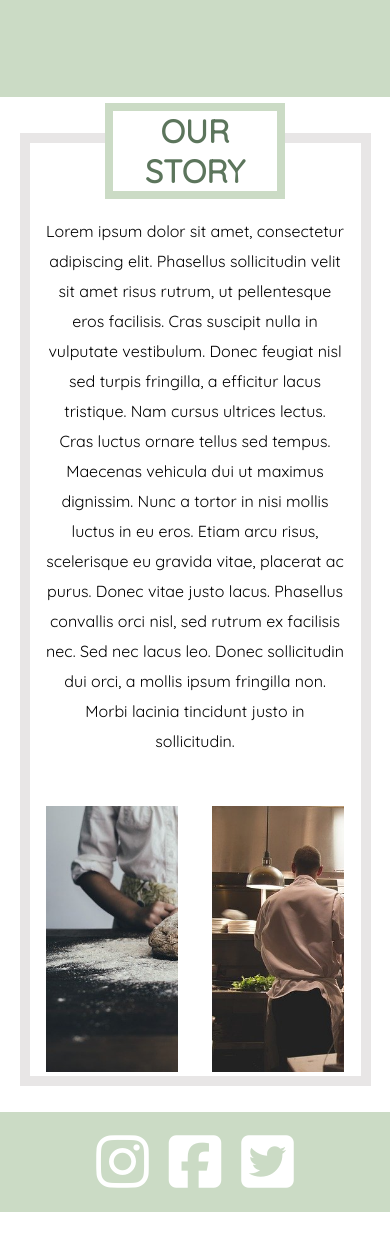
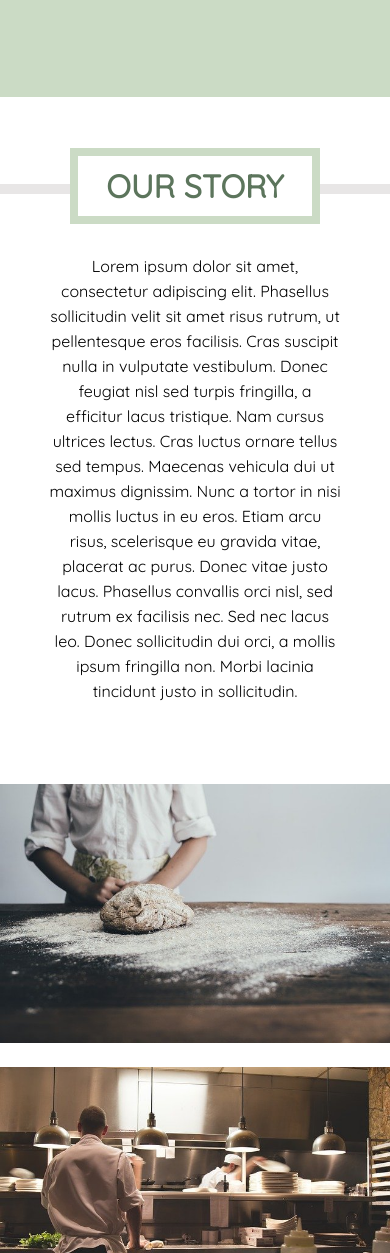
Before and after one commit to sirisandnes/Freaky-Friday, a plain HTML site: page index.html in a window 390 px wide. Shown: the part 747-2000 px from the top of the page. Before the commit the page ends 1959 px from the top, so only its background shows below. Drawn offline with Linux system fonts and the light colour scheme.

Commit message:
FERDIG VERSJON

```diff
--- a/dynamic.css
+++ b/dynamic.css
@@ -7,86 +7,23 @@
 }
 
 
-@media only screen and (max-width: 1100px)
-{
-    .about-element1
-    {
-        width:90%;
-    }
 
-    .about-element2
-    {
-     width: 90%;
-    }
-
-    .about-bilde
-    {
-        width:40%;
-    }
-
-}
 
 @media only screen and (max-width: 800px)
 
 {
 
 
-    .wrapper-about
-    {
-    width:100%;
-    height:100%;
-    display: flex;
-    flex-direction: column;
-    justify-content: center;
-    text-align: center;
-    margin-top: 100px;
-    }
-
-    .about-element1
-    {
-    border:10px solid #E8E6E6;
-    width:90%;
-    height: 700px;
-    display:flex;
-    flex-direction: column;
-    align-items: center;
-    border-bottom: white;
-    padding-bottom: 50px;
-
-    }
-    .about-element2
-    {
-
-    width:90%;
-    height: 300px;
-    display: flex;
-    flex-direction: row;
-    justify-content: space-around;
-    border-left: 10px solid #E8E6E6;
-    border-right:10px solid #E8E6E6;
-    border-bottom: 10px solid #E8E6E6;
-
-    }
-    .about-bilde
-    {
-
-    width:40%;
-    height:100%;
-    overflow: hidden;
-
-
-    }
-
-    .about-bilde img
-    {
-    width: 400px;
-    object-fit: cover;
-    }
 
     /*HEADER*/  /*DYNAMISK BLIR HAMBURGER*/
 
+    .wrapper-frontpage
+    {
+        margin-top: 85px;
+    }
+
     .navbar {
-        background-color: rgba(255, 255, 255, 0.575);
+        background-color: rgba(255, 255, 255, 0.945);
         position: fixed;
         top: 0;
         width: 100%;
@@ -94,6 +31,8 @@
         display: block;
         height: auto;
     }
+
+
     .hamburger {
         display: block;
         position: absolute;
@@ -116,88 +55,35 @@
 
 @media only screen and (max-width: 600px)
 {
-    .about-bilde img
+    .frontpage
+    {
+    width: 500px;
+
+    }
+}
+
+@media only screen and (max-width: 500px)
+{
+    .frontpage
     {
     width: 400px;
-    object-fit: contain;
+
     }
+}
 
-
-    /*body
-    {
-        background-image: none;
-    }
-    .wrapper-frontpage
-    {
-        border:1px solid blue;
-        height: 160px;
-        margin-bottom: 50px;
-    }
+@media only screen and (max-width: 400px)
+{
     .frontpage
     {
-        display: none;
-    }
-    .frontpage-undertext
-    {
-        border:1px solid red;
-        background-color: #CBDBC5;
-        padding:0;
-        height: 160px;
-        display: flex;
-        justify-content: center;
-        align-items: center;
+    width: 300px;
 
     }
-    .wrapper-about
+}
+    @media only screen and (max-width: 300px)
+{
+    .frontpage
     {
-    width:100%;
-    display: flex;
-    flex-direction: column;
-    justify-content: center;
-    text-align: center;
-    margin-top: 300px;
-    }
-
-    .about-element1
-    {
-    border:10px solid #E8E6E6;
-    width:90%;
-    height: 700px;
-    display:flex;
-    flex-direction: column;
-    align-items: center;
-    border-bottom: white;
-    padding-bottom: 50px;
-    }
-
-    .about-element2
-    {
-
-    width:90%;
-    height:500px;
-    display: flex;
-    flex-direction: column;
-    border-left: 10px solid #E8E6E6;
-    border-right:10px solid #E8E6E6;
-    border-bottom: 10px solid #E8E6E6;
-    align-items: center;
-    margin-bottom: 100px;
+    width: 200px;
 
     }
-    .about-bilde
-    {
-
-       border:1px solid red;
-       width:80%;
-       margin-bottom: 10px;
-
-
-    }
-
-
-    .footer
-    {
-        margin-top: 100px;
-    }
-/**/
 }
--- a/index.css
+++ b/index.css
@@ -86,7 +86,7 @@ html, body {
 a.anchor {
     display: block;
     position: relative;
-    top: -90px;
+    top: -60px;
     visibility: hidden;
 }
 .dropdown {
@@ -98,6 +98,7 @@ a.anchor {
     margin-right: 30px;
     color:#5C755D;
 
+
   }
 
   .dropdown-content {
@@ -106,17 +107,21 @@ a.anchor {
     z-index: 1;
 
 
+
   }
 
   .dropdown:hover .dropdown-content {
     display: block;
     margin-top: 30px;
+
+
   }
 
   .dropdown:hover
   {
       cursor: pointer;
       color:grey;
+
   }
 
 
@@ -143,8 +148,8 @@ a.anchor {
     border:10px solid #CBDBC5;
 	border-image-slice: 1;
     height:400px;
-    width: 50%;
-    min-width: 300px;
+    width: 600px;
+
 
 }
 
@@ -167,84 +172,85 @@ a.anchor {
 
 /* INNHOLD ABOUT */
 
-body{
-    box-sizing: border-box;
-    margin:0;
-    padding: 0;
-}
   .wrapper-about
   {
-    width:100%;
-    height:100%;
-    display: grid;
-    grid-template-columns: 1fr;
-    grid-template-rows: 1fr;
-    grid-template-areas: "overlap";
-    text-align: center;
-}
 
-.about-element1 h1
-{
+      display:flex;
+      flex-direction: column;
+      margin-top: 50px;
+      margin-bottom: 50px;
 
-    border:8px solid  #CBDBC5;
-    background-color: white;
-    width:180px;
-    margin-top:-40px;
-    color: rgb(92, 117, 92);
   }
 
   .about-element1
   {
-    border:10px solid #E8E6E6;
-    width:70%;
-    height: 70%;
-    grid-area: overlap;
-    justify-self: center;
-    align-self: center;
-    display:flex;
-    flex-direction: column;
-    align-items: center;
+
+      width:100%;
 
   }
+
+  .title
+  {
+      width:100%;
+      display: flex;
+      justify-content: center;
+      text-align: center;
+      border-bottom:10px solid #E8E6E6;
+      margin-bottom: 20px;
+      color:rgb(92, 117, 92);
+
+  }
+
+  .title h1
+  {
+      border:8px solid  #CBDBC5;
+      width:250px;
+      background-color: white;
+      margin-bottom: -40px;
+      padding:10px;
+  }
+
+  .text
+  {
+
+      margin-top:50px;
+      display: flex;
+      justify-content: center;
+      align-items: center;
+      text-align: center;
+  }
+
+  .text p
+  {
+      width:80%;
+      padding:10px;
+      line-height: 25px;
+  }
+
   .about-element2
   {
+      margin-top:50px;
 
-    width:70%;
-    height: 100%;
-    grid-area: overlap;
-    justify-self: center;
-    align-self: center;
       display: flex;
       flex-direction: row;
       justify-content: space-around;
-    align-items: flex-end;
-
-
+      flex-wrap: wrap;
   }
 
   .about-bilde
   {
 
-    width:40%;
-    height:35%;
-    overflow: hidden;
-
+      width: 600px;
   }
 
   .about-bilde img
   {
- width: 400px;
- object-fit: cover;
+      width:100%;
+      height: auto;
+      margin-top: 20px;
   }
 
-.about-element1 p
-{
-    margin-top: 5%;
-    width: 90%;
-    line-height: 30px;
-    overflow: auto;
 
-}
 
 
 /* footer */
@@ -254,7 +260,6 @@ body{
     width:100%;
     background-color: #CBDBC5;
     height: 100px;
-    margin-top: 80px;
     display: flex;
     justify-content: center;
     align-items: center;
--- a/index.html
+++ b/index.html
@@ -32,8 +32,8 @@
                         <div class="dropdown">
                             <span>LANGUAGE</span>
                             <div class="dropdown-content">
-                                <a href="indexnorsk.html"><img src="./bilder/norway-flag-square-icon-32.png"></a>
-                                <a href="index.html"><img src="./bilder/united-states-of-america-flag-square-icon-32.png"></a>
+                                <a href="indexnorsk.html"><img src="./bilder/norway-flag-square-icon-32.png" alt="Norsk språk"></a>
+                                <a href="index.html"><img src="./bilder/united-states-of-america-flag-square-icon-32.png" alt="English language"></a>
                             </div>
                         </div>
                     </li>
@@ -49,28 +49,35 @@
         <div class="wrapper-frontpage">
 
             <div class="frontpage">
-                <picture> <img src="./bilder/veggiess.jpg"> </picture>
+                <picture> <img src="./bilder/veggiess.jpg" alt="Vegetables"> </picture>
             </div>
             <div class="frontpage-undertext">
                 The best of vegeterian and vegan recepies
             </div>
 
         </div>
-        <div class="wrapper-about" id="om-oss">
+        <a class="anchor" id="om-oss"></a>
+        <div class="wrapper-about">
 
             <div class="about-element1">
-                <h1>OUR STORY</h1>
-                <p> Lorem ipsum dolor sit amet, consectetur adipiscing elit. Phasellus sollicitudin velit sit amet risus rutrum, ut pellentesque eros facilisis. Cras suscipit nulla in vulputate vestibulum. Donec feugiat nisl sed turpis fringilla, a efficitur lacus tristique. Nam cursus ultrices lectus. Cras luctus ornare tellus sed tempus. Maecenas vehicula dui ut maximus dignissim. Nunc a tortor in nisi mollis luctus in eu eros. Etiam arcu risus, scelerisque eu gravida vitae, placerat ac purus. Donec vitae justo lacus. Phasellus convallis orci nisl, sed rutrum ex facilisis nec. Sed nec lacus leo. Donec sollicitudin dui orci, a mollis ipsum fringilla non. Morbi lacinia tincidunt justo in sollicitudin.
+                <div class="title">
+                    <h1>OUR STORY</h1>
+                </div>
+                <div class="text">
+                     <p>
 
-                </p>
+                     Lorem ipsum dolor sit amet, consectetur adipiscing elit. Phasellus sollicitudin velit sit amet risus rutrum, ut pellentesque eros facilisis. Cras suscipit nulla in vulputate vestibulum. Donec feugiat nisl sed turpis fringilla, a efficitur lacus tristique. Nam cursus ultrices lectus. Cras luctus ornare tellus sed tempus. Maecenas vehicula dui ut maximus dignissim. Nunc a tortor in nisi mollis luctus in eu eros. Etiam arcu risus, scelerisque eu gravida vitae, placerat ac purus. Donec vitae justo lacus. Phasellus convallis orci nisl, sed rutrum ex facilisis nec. Sed nec lacus leo. Donec sollicitudin dui orci, a mollis ipsum fringilla non. Morbi lacinia tincidunt justo in sollicitudin.
+
+                     </p>
+                </div>
             </div>
             <div class="about-element2">
 
                 <div class="about-bilde">
-                    <img src="bilder/bakery-1868396_640.jpg">
+                    <img src="bilder/bakery-1868396_640.jpg" alt="Bakery">
                 </div>
                 <div class="about-bilde">
-                    <img src="bilder/kitchen-731351_640.jpg">
+                    <img src="bilder/kitchen-731351_640.jpg" alt="Kitchen">
                 </div>
 
             </div>
```
Also changed, not shown: indexnorsk.html (+16 -9 lines), vegan.html (+2 -2 lines), vegannorsk.html (+2 -2 lines), vegeterian.html (+2 -2 lines), vegeteriannorsk.html (+2 -2 lines). Lines whose indentation alone changed are shown as unchanged.
